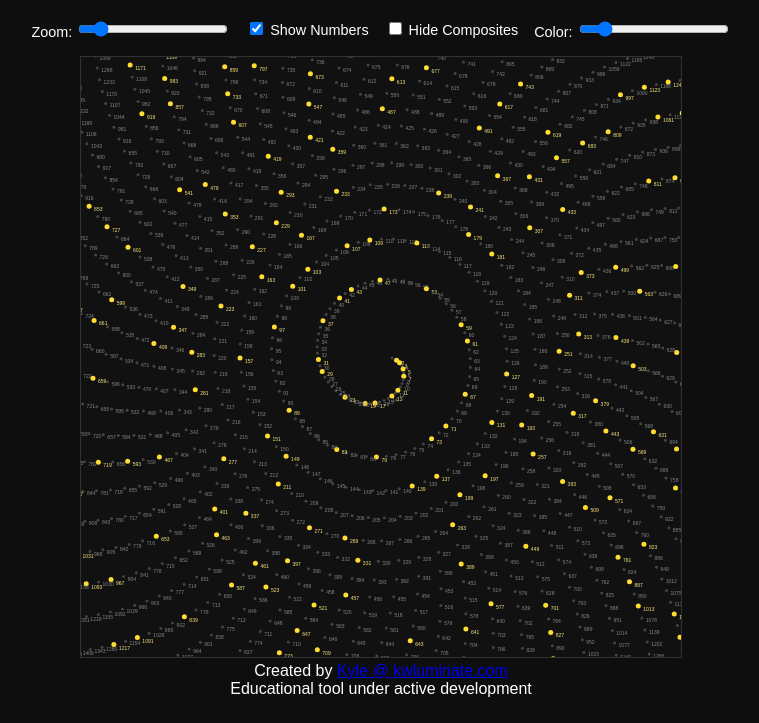
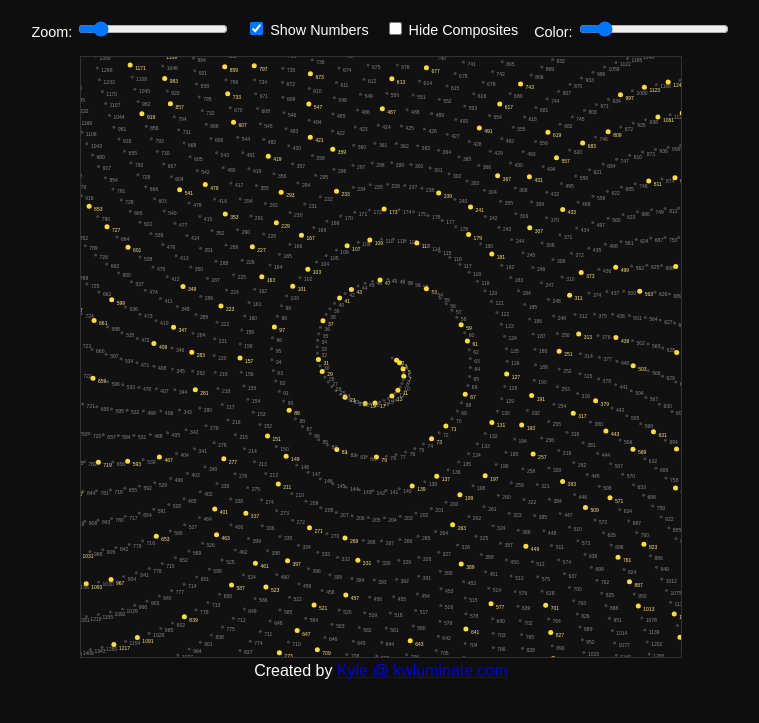
Before and after one commit to EcoKyle/PrimeSpiralExplorer, a plain HTML site: page index.html in a window 1280 px wide. Shown: the part 77-800 px from the top of the page, without its empty margins (259-1018 px from the left). Drawn offline with Linux system fonts and the light colour scheme.

Commit message:
Update index.html

```diff
--- a/index.html
+++ b/index.html
@@ -54,7 +54,6 @@
 
     <footer>
     Created by <a href="https://kwluminate.com" target="_blank">Kyle @ kwluminate.com</a><br>
-    Educational tool under active development<br>
   </footer>
 
   <script>
```
